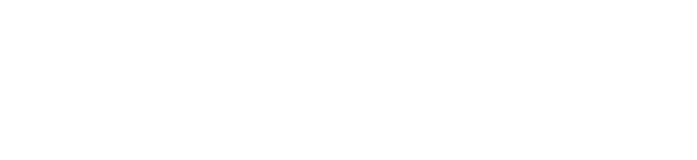
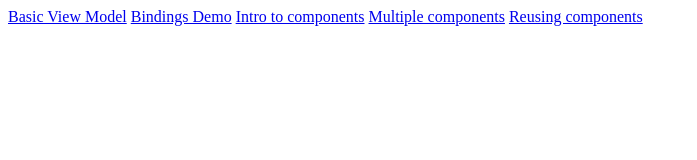
Before and after one commit to archesproject/arches-dev-training-demos, a plain HTML site: page index.html in a window 1280 px wide. Shown: the whole page, without its empty margins (0-697 px from the left). Drawn offline with Linux system fonts and the light colour scheme.

Commit message:
Added links in index.html

```diff
--- a/index.html
+++ b/index.html
@@ -9,6 +9,12 @@
 </head>
 
 <body>
-  <div id="root"></div>
+  <div id="root">
+      <a href="https://archesproject.github.io/arches-dev-training-demos/knockout/demo1-vm.html">Basic View Model</a>
+      <a href="https://archesproject.github.io/arches-dev-training-demos/knockout/demo2-bindings.html">Bindings Demo</a>
+      <a href="https://archesproject.github.io/arches-dev-training-demos/knockout/demo3-components-intro.html">Intro to components</a>
+      <a href="https://archesproject.github.io/arches-dev-training-demos/knockout/demo4-components.html">Multiple components</a>
+      <a href="https://archesproject.github.io/arches-dev-training-demos/knockout/demo5-components.html">Reusing components</a>
+  </div>
 </body>
 </html>
```
